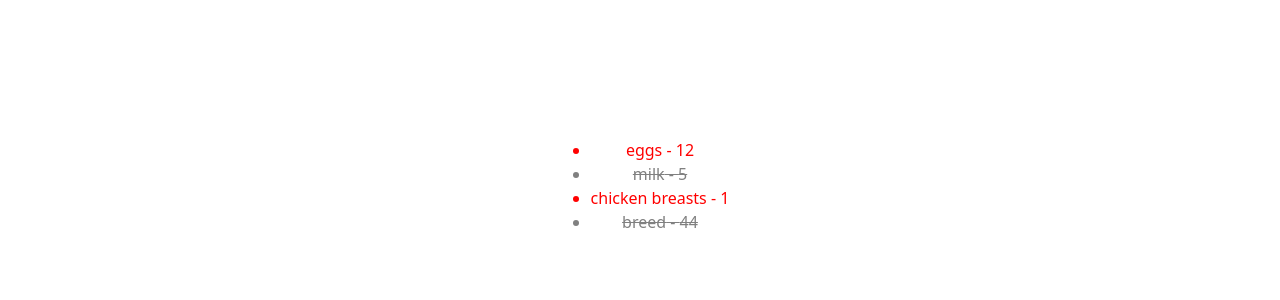
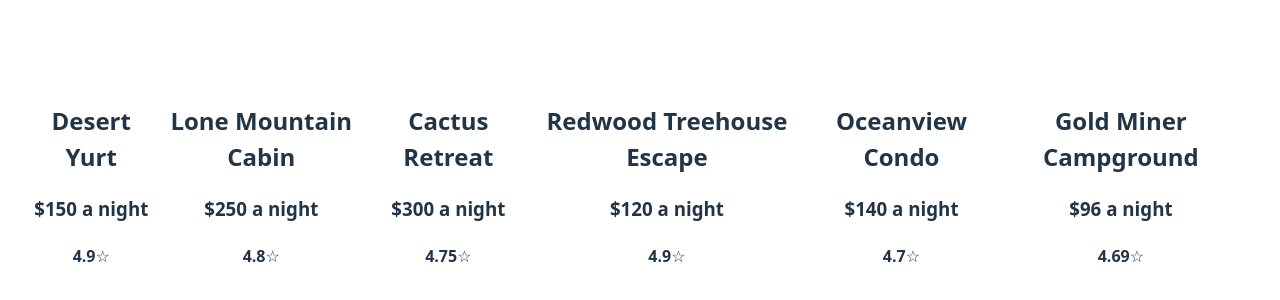
Before and after one commit to duckyoon/React_First_App, a React (Vite) app in the folder first-react-app/: page / in a window 1280 px wide. Shown: the part 214-514 px from the top of the page. Built offline with nearby package versions, Linux system fonts and the light colour scheme.

Commit message:
250408_React_property(propertylist)

```diff
--- a/first-react-app/src/App.jsx
+++ b/first-react-app/src/App.jsx
@@ -7,18 +7,28 @@ import ListPicker from './ListPicker';
 import ColorList from './ColorList';
 import Slots from './Slots';
 import ShoppingList from './ShoppingList';
+import PropertyList from './PropertyList';
+// const data = [
+//   {id: 1, item:"eggs", quantity: 12, completed: false},
+//   {id: 2, item:"milk", quantity: 5, completed: true},
+//   {id: 3, item:"chicken breasts", quantity: 1, completed: false},
+//   {id: 4, item:"breed", quantity: 44, completed: true},
+// ]
 
-const data = [
-  {id: 1, item:"eggs", quantity: 12, completed: false},
-  {id: 2, item:"milk", quantity: 5, completed: true},
-  {id: 3, item:"chicken breasts", quantity: 1, completed: false},
-  {id: 4, item:"breed", quantity: 44, completed: true},
-]
+const properties = [
+  { id: 129031, name: "Desert Yurt", rating: 4.9, price: 150 },
+  { id: 129331, name: "Lone Mountain Cabin", rating: 4.8, price: 250 },
+  { id: 129032, name: "Cactus Retreat", rating: 4.75, price: 300 },
+  { id: 129033, name: "Redwood Treehouse Escape", rating: 4.9, price: 120 },
+  { id: 129034, name: "Oceanview Condo", rating: 4.7, price: 140 },
+  { id: 129035, name: "Gold Miner Campground", rating: 4.69, price: 96 },
+];
 
 function App() {
   return (
     <div>
-      <ShoppingList items={data}/>
+      <PropertyList items={properties}/>
+      {/* <ShoppingList items={data}/> */}
       {/* <Greeter person="Bill" from="jj"/>
       <Greeter />
       <Greeter person="Rosa" from="july"/>
--- /dev/null
+++ b/first-react-app/src/PropertyList.css
@@ -0,0 +1,3 @@
+.PropertyList {
+    display: flex;
+}
--- /dev/null
+++ b/first-react-app/src/PropertyList.jsx
@@ -0,0 +1,29 @@
+import PropertyListItem from "./PropertyListItem";
+import "./PropertyList.css"
+
+function PropertyList({items}){
+    return (
+        <div className="PropertyList">
+            {items.map((i) => (
+                <PropertyListItem
+                  key={i.id}
+                  name={i.name}
+                  rating={i.rating}
+                  price={i.price}
+                />
+            ))}
+
+        </div>
+    );
+}
+
+export default PropertyList;
+
+// const properties = [
+//     { id: 129031, name: "Desert Yurt", rating: 4.9, price: 150 },
+//     { id: 129331, name: "Lone Mountain Cabin", rating: 4.8, price: 250 },
+//     { id: 129032, name: "Cactus Retreat", rating: 4.75, price: 300 },
+//     { id: 129033, name: "Redwood Treehouse Escape", rating: 4.9, price: 120 },
+//     { id: 129034, name: "Oceanview Condo", rating: 4.7, price: 140 },
+//     { id: 129035, name: "Gold Miner Campground", rating: 4.69, price: 96 },
+//   ];
--- /dev/null
+++ b/first-react-app/src/PropertyListItem.jsx
@@ -0,0 +1,11 @@
+function PropertyListItem({name, rating, price}){
+    return (
+        <div className="PropertyListItem">
+            <h2>{name}</h2>
+            <h3>${price} a night</h3>
+            <h4>{rating}☆</h4>
+        </div>
+    );
+}
+
+export default PropertyListItem;
--- a/first-react-app/src/ShoppingList.jsx
+++ b/first-react-app/src/ShoppingList.jsx
@@ -11,9 +11,10 @@ function ShoppingList({items}){
                     completed={i.completed}
                 />
                 // 전달하는 프로퍼티와 이름이 일치하면
-                // 전개 연산자로 아래를 위와 같이 표현할 수 있음.
+                // 전개 연산자로 아래와 같이 표현할 수 있음.
                 //<ShoppingListItem  key={i.id} {...i} />
             ))}
+
         </ul>
     );
 }
```
